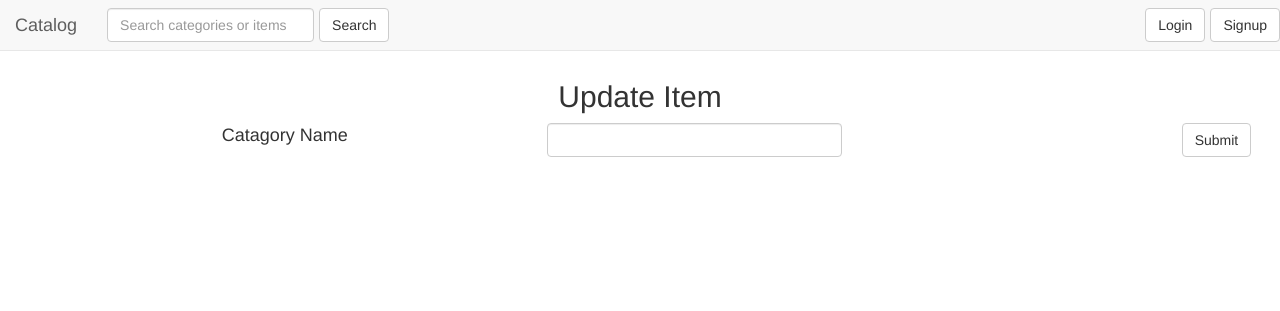
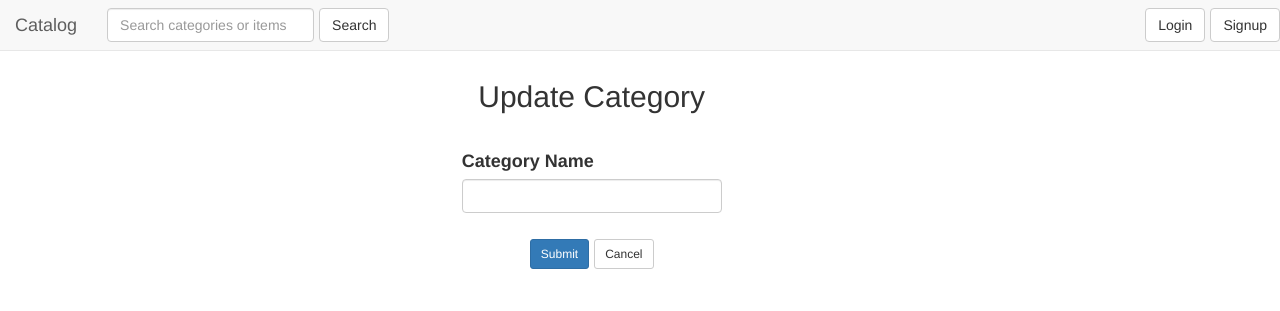
Before and after one commit to junzhou365/WebCatalog, a Flask app: template templates/updateCategory.html in a window 1280 px wide. Shown: the top 311 px of the page. Run offline with Flask 2, Linux system fonts and the light colour scheme; the template is opened without the code that fills it, so the values that code supplies are empty; some libraries are stand-ins or nearby versions.

Commit message:
Improve the layouts

```diff
--- a/main.py
+++ b/main.py
@@ -66,7 +66,7 @@ def newCategory():
 @app.route('/catalog/category_<int:category_id>/editCategory/', methods = ['GET', 'POST'])
 @login_manager.login_required
 def editCategory(category_id):
-    editingCategory = get_by_id(category_id)
+    editingCategory = Category.get_by_id(category_id)
     if request.method == 'POST':
         if request.form['category_name']:
             editingCategory.name = request.form['category_name']
--- a/templates/updateCategory.html
+++ b/templates/updateCategory.html
@@ -1,21 +1,37 @@
 {% extends "base.html" %}
 
 {% block content %}
-<h2 class="text-center">Update Item</h2>
+<div class="container">
+    <div class="row">
+        <div class="col-md-4"></div>
+        <div class="col-md-3">
+            <h2 class="text-center">Update Category</h2>
+        </div>
+    </div>
+    <br>
     <form method="post">
         <div class="row">
-    <div class="col-md-2"></div>
+            <div class="col-md-4"></div>
             <div class="col-md-3">
-        Catagory Name
-    </div>
-    <div class="col-md-3">
-      <input class="form-control" name="category_name" value="{{category_name}}">
+                <label for="categoryTitle">Category Name</label>
+                <input class="form-control" name="category_name" value="{{category.name if category}}">
             </div>
             <div class="col-md-3">
                 <div class="error">{{error_catagory_name}}</div>
             </div>
-    <button type="submit" class="btn btn-default">Submit</button>
+        </div>
+        <br>
+        <div class="row">
+            <div class="col-md-4"></div>
+            <div class="col-md-3 text-center">
+                <button type="submit" class="btn btn-primary btn-sm">Submit</button>
+                {% if category %}
+                <a href="/catalog/category_{{category.id}}"type="button" class="btn btn-default btn-sm">Cancel</a>
+                {% else %}
+                <a href="/catalog/"type="button" class="btn btn-default btn-sm">Cancel</a>
+                {% endif %}
+            </div>
         </div>
     </form>
-
+</div>
 {% endblock %}
```
Also changed, not shown: templates/showCategory.html (+9 -8 lines), templates/updateItem.html (+16 -7 lines). Lines whose indentation alone changed are shown as unchanged.
